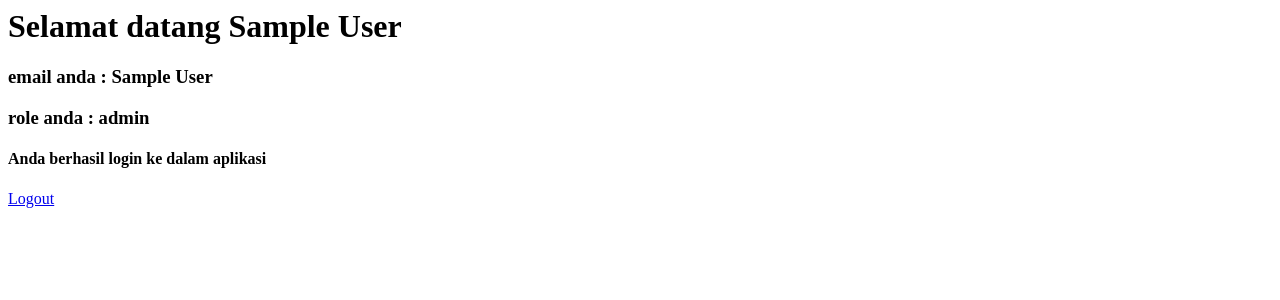
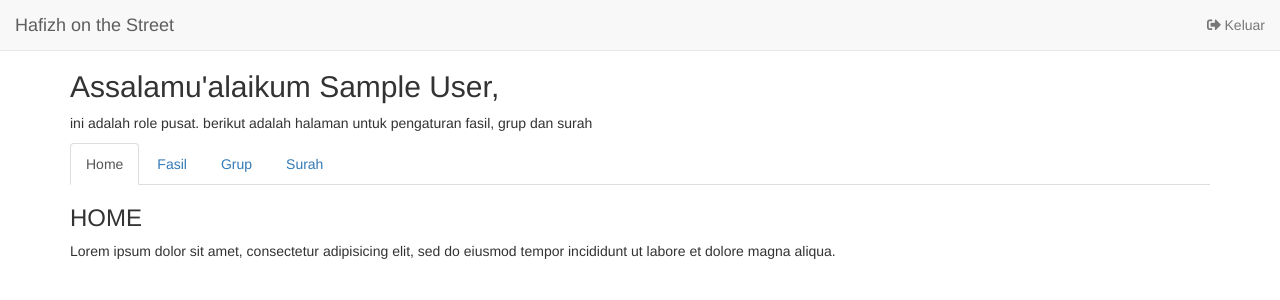
Before and after one commit to yasirmaulana/hots, a PHP site: page /hotspusat/view_hotspusat.php in a window 1280 px wide. Shown: the top 300 px of the page. Run offline with PHP 8.4, Linux system fonts and the light colour scheme; the visitor is signed in with stand-in values (Sample User, id 1); some libraries are stand-ins or nearby versions.

Commit message:
menambahkan fitur akses login

```diff
--- a/hotspusat/view_hotspusat.php
+++ b/hotspusat/view_hotspusat.php
@@ -1,22 +1,80 @@
 <?php
-session_start(); // Start session nya
-// Kita cek apakah user sudah login atau belum
-// Cek nya dengan cara cek apakah terdapat session username atau tidak
-if( ! isset($_SESSION['nomorWA'])){ // Jika tidak ada session username berarti dia belum login
-  header("location: view_login.php"); // Kita Redirect ke halaman index.php karena belum login
+session_start();
+if(isset($_SESSION['nomorWA']) && $_SESSION['role']=='pusat'){
+
+?>
+<!DOCTYPE html>
+<html lang="en">
+<head>
+  <title>Puat</title>
+  <meta charset="utf-8">
+  <meta name="viewport" content="width=device-width, initial-scale=1">
+  <link rel="shortcut icon" href="http://hots.kauny.com/images/hots.ico"/>
+  <link rel="stylesheet" href="https://maxcdn.bootstrapcdn.com/bootstrap/3.3.7/css/bootstrap.min.css">
+  <link rel="stylesheet" href="https://use.fontawesome.com/releases/v5.3.1/css/all.css" integrity="sha384-mzrmE5qonljUremFsqc01SB46JvROS7bZs3IO2EmfFsd15uHvIt+Y8vEf7N7fWAU" crossorigin="anonymous">
+  <script src="https://ajax.googleapis.com/ajax/libs/jquery/3.3.1/jquery.min.js"></script>
+  <script src="https://maxcdn.bootstrapcdn.com/bootstrap/3.3.7/js/bootstrap.min.js"></script>
+</head>
+<body>
+
+<nav class="navbar navbar-default navbar-fixed-top">
+  <div class="container-fluid">
+    <div class="navbar-header">
+      <button type="button" class="navbar-toggle" data-toggle="collapse" data-target="#myNavbar">
+        <span class="icon-bar"></span>
+        <span class="icon-bar"></span>
+        <span class="icon-bar"></span>
+      </button>
+      <a class="navbar-brand" href="http://hots.kauny.com">
+        Hafizh on the Street
+      </a>
+    </div>
+    <div class="collapse navbar-collapse" id="myNavbar">
+      <ul class="nav navbar-nav navbar-right">
+        <li><a href="../logout.php"><i class="fas fa-sign-out-alt"></i> Keluar</a></li>
+      </ul>
+    </div>
+  </div>
+</nav>
+
+<div class="container" style="margin-top:50px">
+  <h2>Assalamu'alaikum <?php echo $_SESSION['nama']; ?>,</h2>
+  <p>ini adalah role pusat. berikut adalah halaman untuk pengaturan fasil, grup dan surah</p>
+
+  <ul class="nav nav-tabs">
+    <li class="active"><a data-toggle="tab" href="#home">Home</a></li>
+    <li><a data-toggle="tab" href="#menu1">Fasil</a></li>
+    <li><a data-toggle="tab" href="#menu2">Grup</a></li>
+    <li><a data-toggle="tab" href="#menu3">Surah</a></li>
+  </ul>
+
+  <div class="tab-content">
+    <div id="home" class="tab-pane fade in active">
+      <h3>HOME</h3>
+      <p>Lorem ipsum dolor sit amet, consectetur adipisicing elit, sed do eiusmod tempor incididunt ut labore et dolore magna aliqua.</p>
+    </div>
+    <div id="menu1" class="tab-pane fade">
+      <h3>Fasil</h3>
+      <p>Ut enim ad minim veniam, quis nostrud exercitation ullamco laboris nisi ut aliquip ex ea commodo consequat.</p>
+    </div>
+    <div id="menu2" class="tab-pane fade">
+      <h3>Grup</h3>
+      <p>Sed ut perspiciatis unde omnis iste natus error sit voluptatem accusantium doloremque laudantium, totam rem aperiam.</p>
+    </div>
+    <div id="menu3" class="tab-pane fade">
+      <h3>Surah</h3>
+      <p>Eaque ipsa quae ab illo inventore veritatis et quasi architecto beatae vitae dicta sunt explicabo.</p>
+    </div>
+  </div>
+</div>
+
+</body>
+</html>
+
+
+<?php
+}
+else {
+  header("location: ../view_login.php");
 }
 ?>
-<html>
-<head>
-  <title>Halaman Setelah Login</title>
-</head>
-<body>
-  <h1>Selamat datang <?php echo $_SESSION['nama']; ?></h1>
-  <h3>email anda : <?php echo $_SESSION['nomorWA']; ?></h3>
-  <h3>role anda : <?php echo $_SESSION['role']; ?></h3>
-
-  <h4>Anda berhasil login ke dalam aplikasi</h4>
-
-  <a href="logout.php">Logout</a>
-</body>
-</html>
```
Also changed, not shown: index.php (+8 -5 lines), login.php (+15 -1 lines).
